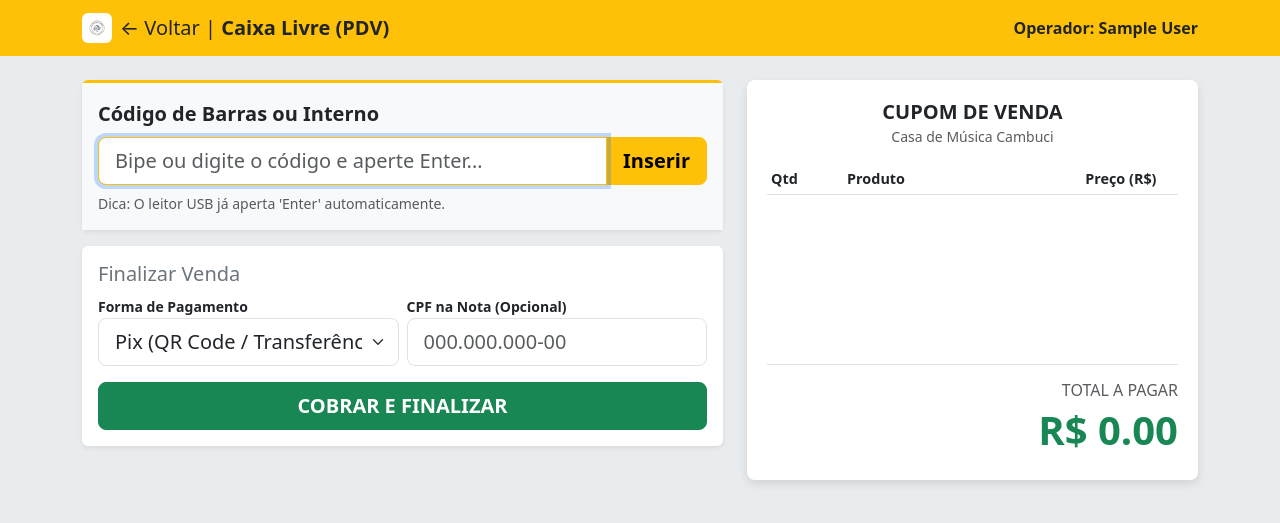
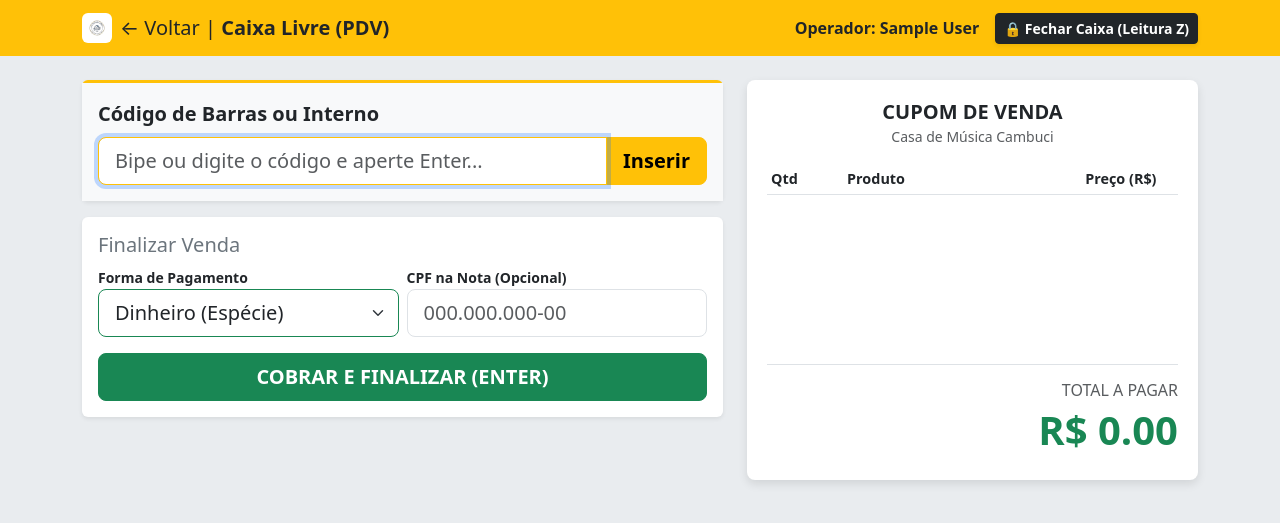
Before and after one commit to Casademusicacambuci/escola_musica, a Flask app: page /caixa in a window 1280 px wide. Shown: the top 523 px of the page. Run offline with Flask 3, Linux system fonts and the light colour scheme; the visitor is signed in with stand-in values (Sample User, id 1); lists and menus that the app fills with data are empty.

Commit message:
Enhance caixa.html with print styles and closure modal

```diff
--- a/templates/caixa.html
+++ b/templates/caixa.html
@@ -10,6 +10,14 @@
         .cupom-fiscal { background: #fff; padding: 20px; border-radius: 8px; box-shadow: 0 4px 10px rgba(0,0,0,0.1); min-height: 400px; }
         .table-pdv th, .table-pdv td { font-size: 0.9rem; }
         .total-display { font-size: 2.5rem; font-weight: bold; color: #198754; }
+
+        /* Oculta tudo na hora de imprimir, menos o cupom de fechamento */
+        @media print {
+            body * { visibility: hidden; }
+            #modalFechamentoContent, #modalFechamentoContent * { visibility: visible; }
+            #modalFechamentoContent { position: absolute; left: 0; top: 0; width: 100%; border: none; box-shadow: none; }
+            .btn-close, .btn-print { display: none !important; }
+        }
     </style>
 </head>
 <body>
@@ -20,14 +28,15 @@
                 <img src="{{ url_for('static', filename='logo.png') }}" alt="Logo" height="30" class="me-2 rounded bg-white p-1">
                 <span>&larr; Voltar | <strong>Caixa Livre (PDV)</strong></span>
             </a>
-            <span class="navbar-text text-dark fw-bold">
-                Operador: {{ session.nome }}
-            </span>
+            <div class="d-flex align-items-center">
+                <span class="navbar-text text-dark fw-bold d-none d-md-block me-3">Operador: {{ session.nome }}</span>
+                <!-- BOTÃO DE FECHAMENTO DE CAIXA -->
+                <button class="btn btn-dark btn-sm fw-bold shadow-sm" onclick="abrirFechamento()">&#128274; Fechar Caixa (Leitura Z)</button>
+            </div>
         </div>
     </nav>
 
     <div class="container mb-5">
-
         <div class="row">
             <!-- ÁREA DE BUSCA (LEITOR DE CÓDIGO) -->
             <div class="col-lg-7 mb-4">
@@ -38,7 +47,6 @@
                             <input type="text" class="form-control border-warning" id="codigoInput" placeholder="Bipe ou digite o código e aperte Enter..." autofocus>
                             <button class="btn btn-warning fw-bold" type="button" onclick="buscarProduto()">Inserir</button>
                         </div>
-                        <small class="text-muted mt-2 d-block">Dica: O leitor USB já aperta 'Enter' automaticamente.</small>
                     </div>
                 </div>
 
@@ -49,11 +57,11 @@
                         <div class="row g-2 mb-3">
                             <div class="col-6">
                                 <label class="small fw-bold">Forma de Pagamento</label>
-                                <select class="form-select form-select-lg" id="formaPagamento">
+                                <select class="form-select form-select-lg border-success" id="formaPagamento">
+                                    <option value="Dinheiro">Dinheiro (Espécie)</option>
                                     <option value="Pix">Pix (QR Code / Transferência)</option>
                                     <option value="Cartão de Crédito">Cartão de Crédito</option>
                                     <option value="Cartão de Débito">Cartão de Débito</option>
-                                    <option value="Dinheiro">Dinheiro (Espécie)</option>
                                 </select>
                             </div>
                             <div class="col-6">
@@ -61,7 +69,7 @@
                                 <input type="text" class="form-control form-control-lg" id="cpfCliente" placeholder="000.000.000-00">
                             </div>
                         </div>
-                        <button class="btn btn-success btn-lg w-100 fw-bold" onclick="finalizarVenda()">COBRAR E FINALIZAR</button>
+                        <button class="btn btn-success btn-lg w-100 fw-bold" onclick="finalizarVenda()">COBRAR E FINALIZAR (ENTER)</button>
                     </div>
                 </div>
             </div>
@@ -84,9 +92,7 @@
                                     <th></th>
                                 </tr>
                             </thead>
-                            <tbody id="listaItens">
-                                <!-- Os itens bipados aparecerão aqui via JavaScript -->
-                            </tbody>
+                            <tbody id="listaItens"></tbody>
                         </table>
                     </div>
 
@@ -99,13 +105,55 @@
         </div>
     </div>
 
-    <!-- SCRIPT DO PDV (A MÁGICA DA TELA) -->
+    <!-- MODAL DE FECHAMENTO DE CAIXA -->
+    <div class="modal fade" id="modalFechamento" tabindex="-1" aria-hidden="true">
+      <div class="modal-dialog modal-sm">
+        <div class="modal-content" id="modalFechamentoContent">
+          <div class="modal-header bg-dark text-white">
+            <h6 class="modal-title fw-bold">FECHAMENTO DE CAIXA (HOJE)</h6>
+            <button type="button" class="btn-close btn-close-white" data-bs-dismiss="modal"></button>
+          </div>
+          <div class="modal-body text-center" style="font-family: monospace;">
+              <h5 class="fw-bold mb-0">CASA DE MÚSICA CAMBUCI</h5>
+              <p class="small text-muted mb-4">Relatório Diário - Leitura Z</p>
+
+              <div class="d-flex justify-content-between border-bottom pb-1 mb-2">
+                  <span>Dinheiro na Gaveta:</span>
+                  <strong id="resumoDinheiro">R$ 0.00</strong>
+              </div>
+              <div class="d-flex justify-content-between border-bottom pb-1 mb-2">
+                  <span>Recebido via PIX:</span>
+                  <strong id="resumoPix">R$ 0.00</strong>
+              </div>
+              <div class="d-flex justify-content-between border-bottom pb-1 mb-2">
+                  <span>Cartão de Crédito:</span>
+                  <strong id="resumoCredito">R$ 0.00</strong>
+              </div>
+              <div class="d-flex justify-content-between border-bottom pb-1 mb-3">
+                  <span>Cartão de Débito:</span>
+                  <strong id="resumoDebito">R$ 0.00</strong>
+              </div>
+
+              <div class="bg-light p-2 rounded border">
+                  <h6 class="mb-0 text-muted">TOTAL GERAL DO DIA</h6>
+                  <h4 class="fw-bold text-success mb-0" id="resumoTotal">R$ 0.00</h4>
+              </div>
+          </div>
+          <div class="modal-footer justify-content-center btn-print">
+            <button type="button" class="btn btn-secondary btn-sm w-100 mb-1" data-bs-dismiss="modal">Fechar Janela</button>
+            <button type="button" class="btn btn-dark btn-sm w-100 fw-bold" onclick="window.print()">🖨️ Imprimir Fechamento</button>
+          </div>
+        </div>
+      </div>
+    </div>
+
+    <!-- SCRIPT DO PDV E FECHAMENTO -->
+    <script src="https://cdn.jsdelivr.net/npm/bootstrap@5.3.0/dist/js/bootstrap.bundle.min.js"></script>
     <script>
         let carrinho = [];
         let total = 0.0;
         const inputCodigo = document.getElementById('codigoInput');
 
-        // Fica escutando o "Enter" do leitor de código de barras
         inputCodigo.addEventListener("keypress", function(event) {
             if (event.key === "Enter") {
                 event.preventDefault();
@@ -116,33 +164,21 @@
         function buscarProduto() {
             const codigo = inputCodigo.value.trim();
             if(!codigo) return;
-
-            // Chama a API do nosso sistema (app.py) escondido
             fetch(`/api/produto/${codigo}`)
                 .then(response => response.json())
                 .then(produto => {
-                    if (produto.erro) {
-                        alert(produto.erro);
-                    } else {
-                        adicionarAoCarrinho(produto);
-                    }
+                    if (produto.erro) { alert(produto.erro); }
+                    else { adicionarAoCarrinho(produto); }
                     inputCodigo.value = '';
                     inputCodigo.focus();
                 });
         }
 
         function adicionarAoCarrinho(produto) {
-            // Verifica se o item já está no carrinho para somar a quantidade
             let itemExistente = carrinho.find(i => i.id === produto.id);
-            if (itemExistente) {
-                itemExistente.quantidade += 1;
-            } else {
-                carrinho.push({
-                    id: produto.id,
-                    nome: produto.nome,
-                    preco: produto.preco,
-                    quantidade: 1
-                });
+            if (itemExistente) { itemExistente.quantidade += 1; }
+            else {
+                carrinho.push({ id: produto.id, nome: produto.nome, preco: produto.preco, quantidade: 1 });
             }
             atualizarTela();
         }
@@ -157,11 +193,9 @@
             const tbody = document.getElementById('listaItens');
             tbody.innerHTML = '';
             total = 0.0;
-
             carrinho.forEach((item, index) => {
                 let subtotal = item.quantidade * item.preco;
                 total += subtotal;
-
                 let tr = document.createElement('tr');
                 tr.innerHTML = `
                     <td>${item.quantidade}x</td>
@@ -171,27 +205,14 @@
                 `;
                 tbody.appendChild(tr);
             });
-
             document.getElementById('valorTotal').innerText = `R$ ${total.toFixed(2)}`;
         }
 
         function finalizarVenda() {
-            if (carrinho.length === 0) {
-                alert("O carrinho está vazio!");
-                return;
-            }
+            if (carrinho.length === 0) { alert("O carrinho está vazio!"); return; }
+            const formaPgto = document.getElementById('formaPagamento').value;
+            const dadosVenda = { itens: carrinho, total: total, forma_pagamento: formaPgto };
 
-            const formaPgto = document.getElementById('formaPagamento').value;
-            const cpf = document.getElementById('cpfCliente').value;
-
-            const dadosVenda = {
-                itens: carrinho,
-                total: total,
-                forma_pagamento: formaPgto,
-                cpf: cpf
-            };
-
-            // Envia a venda para o Banco de Dados (app.py)
             fetch('/caixa/finalizar', {
                 method: 'POST',
                 headers: { 'Content-Type': 'application/json' },
@@ -200,15 +221,26 @@
             .then(response => response.json())
             .then(data => {
                 if (data.sucesso) {
-                    alert("✅ Venda finalizada com sucesso! O valor já foi para o Financeiro.");
-                    carrinho = [];
-                    atualizarTela();
-                    document.getElementById('cpfCliente').value = '';
-                    inputCodigo.focus();
-                } else {
-                    alert("Erro ao finalizar venda.");
-                }
+                    alert("✅ Venda finalizada! Valor computado no Financeiro.");
+                    carrinho = []; atualizarTela(); inputCodigo.focus();
+                } else { alert("Erro ao finalizar venda."); }
             });
+        }
+
+        // FUNÇÃO DE FECHAMENTO DE CAIXA
+        function abrirFechamento() {
+            fetch('/caixa/fechamento')
+                .then(response => response.json())
+                .then(dados => {
+                    document.getElementById('resumoDinheiro').innerText = `R$ ${dados.Dinheiro.toFixed(2)}`;
+                    document.getElementById('resumoPix').innerText = `R$ ${dados.Pix.toFixed(2)}`;
+                    document.getElementById('resumoCredito').innerText = `R$ ${dados.Cartao_Credito.toFixed(2)}`;
+                    document.getElementById('resumoDebito').innerText = `R$ ${dados.Cartao_Debito.toFixed(2)}`;
+                    document.getElementById('resumoTotal').innerText = `R$ ${dados.Total.toFixed(2)}`;
+
+                    var modal = new bootstrap.Modal(document.getElementById('modalFechamento'));
+                    modal.show();
+                });
         }
     </script>
 </body>
```
